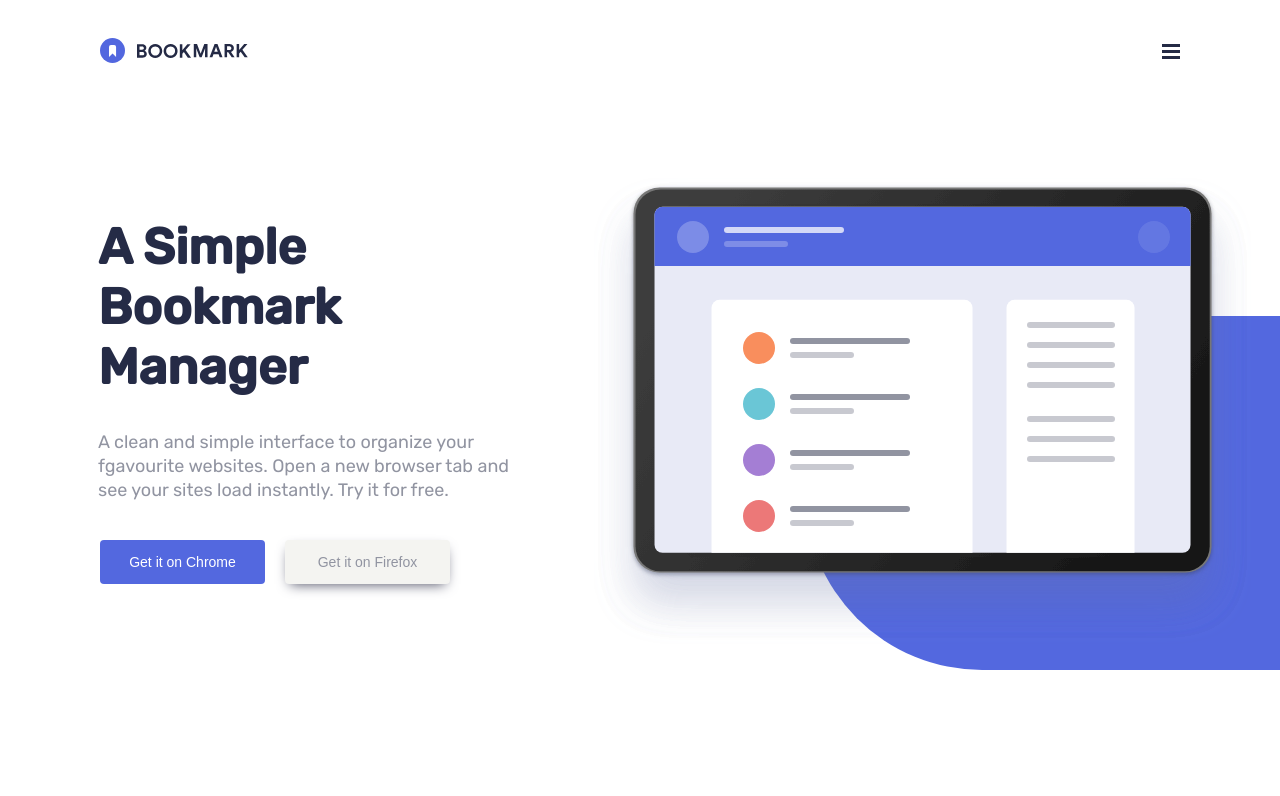
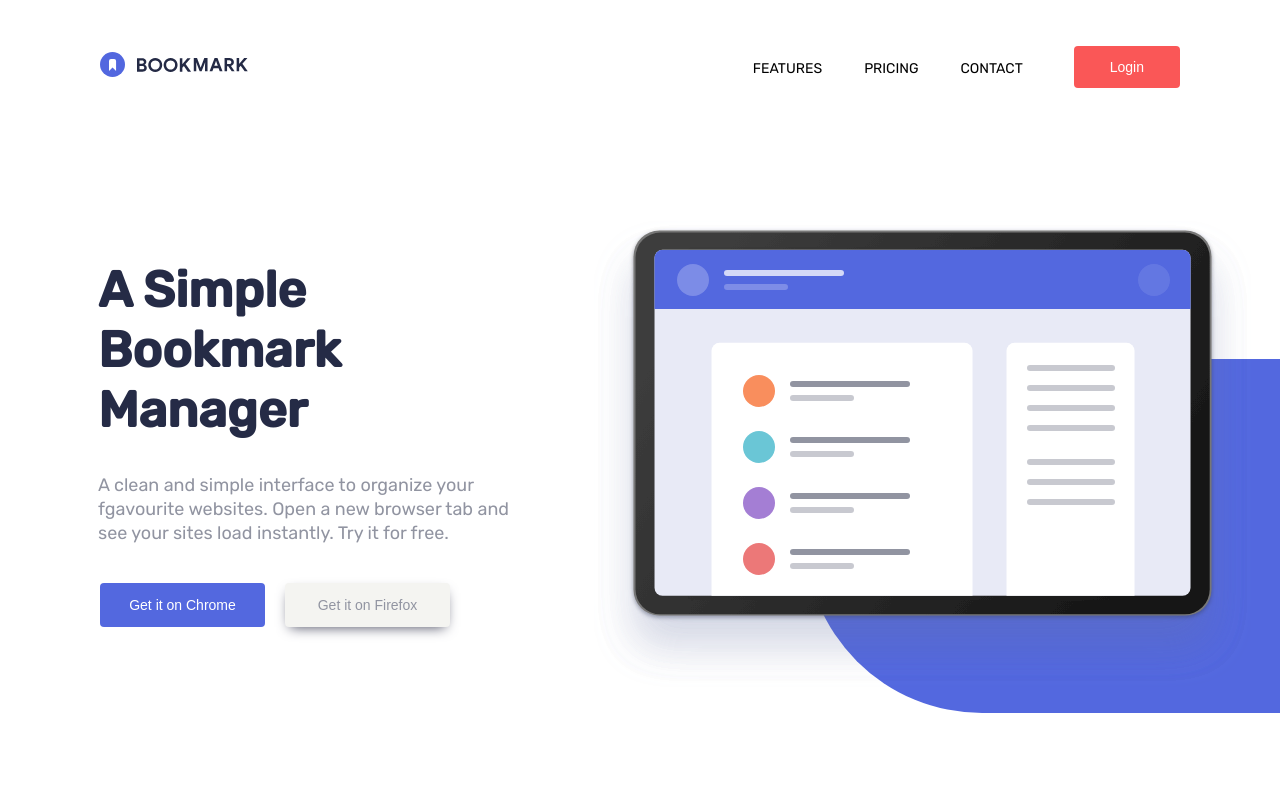
Before and after one commit to DawidRynkal/confilogiTask, a React (Create React App) app: page / in a window 1280 px wide. Shown: the top 796 px of the page. Built offline with nearby package versions, Linux system fonts and the light colour scheme.

Commit message:
desktop navigation

```diff
--- a/src/App.tsx
+++ b/src/App.tsx
@@ -2,11 +2,13 @@ import "./assets/styles/app.sass";
 import Router from "./router/router";
 import Footer from "./shared/components/Footer/Footer";
 import Header from "./shared/components/Header/Header";
+import DesktopNavigation from "./shared/components/Navigation/DesktopNavigation";
 
 function App() {
   return (
     <>
       <Header />
+      <DesktopNavigation />
       <Router />
       <Footer />
     </>
--- a/src/assets/styles/_common.sass
+++ b/src/assets/styles/_common.sass
@@ -67,6 +67,8 @@
     margin: auto
 
 @media screen and (min-width: $large+'px')
+  .mobile-nav
+    display: none
   .image-shape__image img
     width: 525px
     top: -82px
--- /dev/null
+++ b/src/assets/styles/_desktopNavigation.sass
@@ -0,0 +1,32 @@
+@import '_colors'
+
+.desktop-navigation
+  background-color: $whiteColor
+  padding: 38px 100px
+  box-sizing: border-box
+  display: none
+  .button__red
+    padding: 12px 36px
+    margin-left: 30px
+    &:hover
+      padding: 10px 34px
+
+.desktop-navigation__nav-login
+  display: flex
+
+.desktop-navigation__item
+  margin-bottom: 4px
+  margin-top: 0
+  font-size: 14px
+  padding: 0 21px
+  text-decoration: none
+  color: black
+  text-transform: uppercase
+  &:hover
+    color: $redBright
+
+@media screen and (min-width: $large+'px')
+  .desktop-navigation
+    display: flex
+    justify-content: space-between
+    align-items: center
--- a/src/assets/styles/_topSection.sass
+++ b/src/assets/styles/_topSection.sass
@@ -28,6 +28,8 @@
     top: -105px
 
 @media screen and (min-width: $extraLarge+'px')
+  .top-section
+    padding-top: 165px
   .top-section__text
     padding-left: 70px
     .text-component
--- a/src/assets/styles/app.sass
+++ b/src/assets/styles/app.sass
@@ -10,3 +10,4 @@
 @import '_featureSection'
 @import '_downloadExtension'
 @import '_dropdownSection'
+@import '_desktopNavigation'
--- a/src/shared/components/Header/Header.tsx
+++ b/src/shared/components/Header/Header.tsx
@@ -9,7 +9,7 @@ const Header = () => {
   const [showMobileNav, setShowMobileNav] = useState<boolean>(false);
 
   return (
-    <>
+    <div className="mobile-nav">
       <div
         className={`mobile-nav__container ${
           showMobileNav && "mobile-nav__container--show"
@@ -32,7 +32,7 @@ const Header = () => {
           <img src={Hamburger} alt="hamburger menu" />
         </div>
       </div>
-    </>
+    </div>
   );
 };
 
--- /dev/null
+++ b/src/shared/components/Navigation/DesktopNavigation.tsx
@@ -0,0 +1,40 @@
+import React from "react";
+import { Link } from "react-router-dom";
+import LogoIcon from "../icons/LogoIcon";
+import routerPaths from "../../../router/router-paths";
+import CustomButton, { ButtonTypes } from "../buttons/CustomButton";
+
+const DesktopNavigation = () => {
+  return (
+    <div className="desktop-navigation">
+      <div className="header__logo">
+        <Link to={routerPaths.home}>
+          <LogoIcon />
+        </Link>
+      </div>
+
+      <div className="desktop-navigation__nav-login">
+        <nav className="desktop-navigation__container">
+          <ul className="desktop-navigation__list">
+            <Link to="/features" className="desktop-navigation__item">
+              Features
+            </Link>
+            <Link to="/pricing" className="desktop-navigation__item">
+              Pricing
+            </Link>
+            <Link to="/contact" className="desktop-navigation__item">
+              Contact
+            </Link>
+          </ul>
+        </nav>
+        <CustomButton
+          text="Login"
+          handleClick={() => console.log("Login!")}
+          type={ButtonTypes.RED}
+        />
+      </div>
+    </div>
+  );
+};
+
+export default DesktopNavigation;
```
